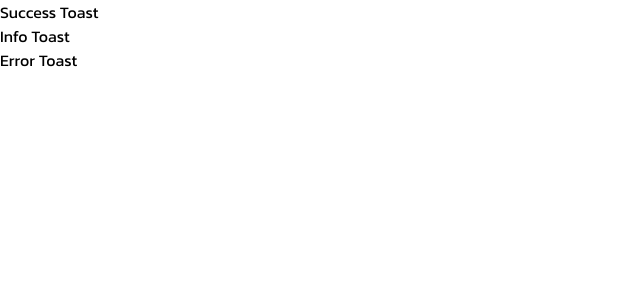
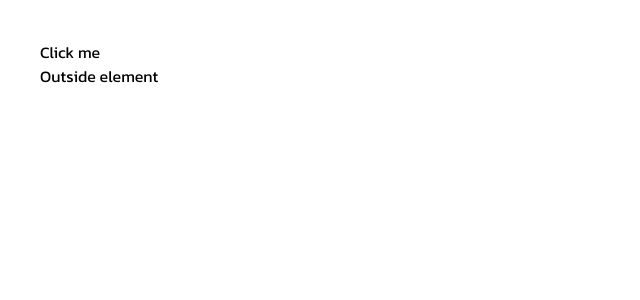
Before and after one commit to abhidatta0/react-reusables-tailwind, a React (Vite) app: page / in a window 1280 px wide. Shown: the top 300 px of the page, without its empty margins (0-640 px from the left). Built offline with nearby package versions, Linux system fonts and the light colour scheme.

Commit message:
basic Popover - using Compound Pattern

```diff
--- a/src/App.tsx
+++ b/src/App.tsx
@@ -1,4 +1,5 @@
 import AccordionExample from "./components/Accordion/Example";
+import PopoverExample from "./components/Popover/Example";
 import ToastExample from './components/Toast/Example';
 import ToastProvider from "./components/Toast/ToastProvider";
 
@@ -6,7 +7,8 @@ function App() {
   return (
     <>
     {/* <AccordionExample /> */}
-    <ToastExample />
+    {/* <ToastExample /> */}
+    <PopoverExample />
     <ToastProvider position="bottom-right"/>
     </>
   );
--- /dev/null
+++ b/src/components/Popover/Example.tsx
@@ -0,0 +1,18 @@
+import Popover from "./Popover"
+
+const Example = () => {
+  return (
+    <div className="p-10">
+
+      <Popover>
+        <Popover.Action>Click me</Popover.Action>
+        <Popover.Content>
+          Hello There!!!
+        </Popover.Content>
+      </Popover>
+
+      Outside element
+    </div>
+  )
+}
+export default Example
--- /dev/null
+++ b/src/components/Popover/Popover.tsx
@@ -0,0 +1,67 @@
+import React,{ ReactNode, createContext, useContext, useRef, useState } from "react";
+
+type Props = {
+  children: ReactNode,
+}
+
+type PopoverContextType = {
+  contentRef:React.MutableRefObject<null>,
+  isOpen: boolean,
+  togglePopover:()=> void,
+}
+const PopoverContext = createContext<PopoverContextType|null>(null);
+
+const usePopoverContext = ()=>{
+  const context = useContext(PopoverContext);
+  if(!context){
+    throw new Error("usePopoverContext must be used within Popover");
+  }
+  return context;
+}
+const Popover = ({children}:Props) => {
+
+  const [isOpen, setIsOpen] = useState(false);
+  const contentRef = useRef(null);
+
+  const togglePopover = ()=>{
+    setIsOpen(!isOpen);
+  }
+
+  return (
+    <PopoverContext.Provider value={{contentRef, isOpen,togglePopover}}>
+      <div className="relative">{children}</div>
+    </PopoverContext.Provider>
+  )
+}
+export default Popover;
+
+type ActionProps={
+    node: React.ReactNode,
+} | {
+   label: string
+} | {
+    children: React.ReactNode,
+};
+const Action = (props:ActionProps) => {
+  const {togglePopover} = usePopoverContext();
+  if('node' in props){
+    return <button onClick={togglePopover}>{props.node}</button>
+  }
+  if('children' in props){
+    return <button onClick={togglePopover}>{props.children}</button>
+  }
+  return (
+    <button onClick={togglePopover}>{props.label}</button>
+  )
+}
+
+type ContentProps = {
+  children: ReactNode,
+}
+const Content = ({children}:ContentProps) => {
+  const {isOpen, contentRef} = usePopoverContext();
+  if(!isOpen){return null}
+  return <div className="absolute top-full left-0 bg-white p-2 rounded-md text-black">{children}</div>;
+}
+Popover.Action = Action;
+Popover.Content = Content;
```
